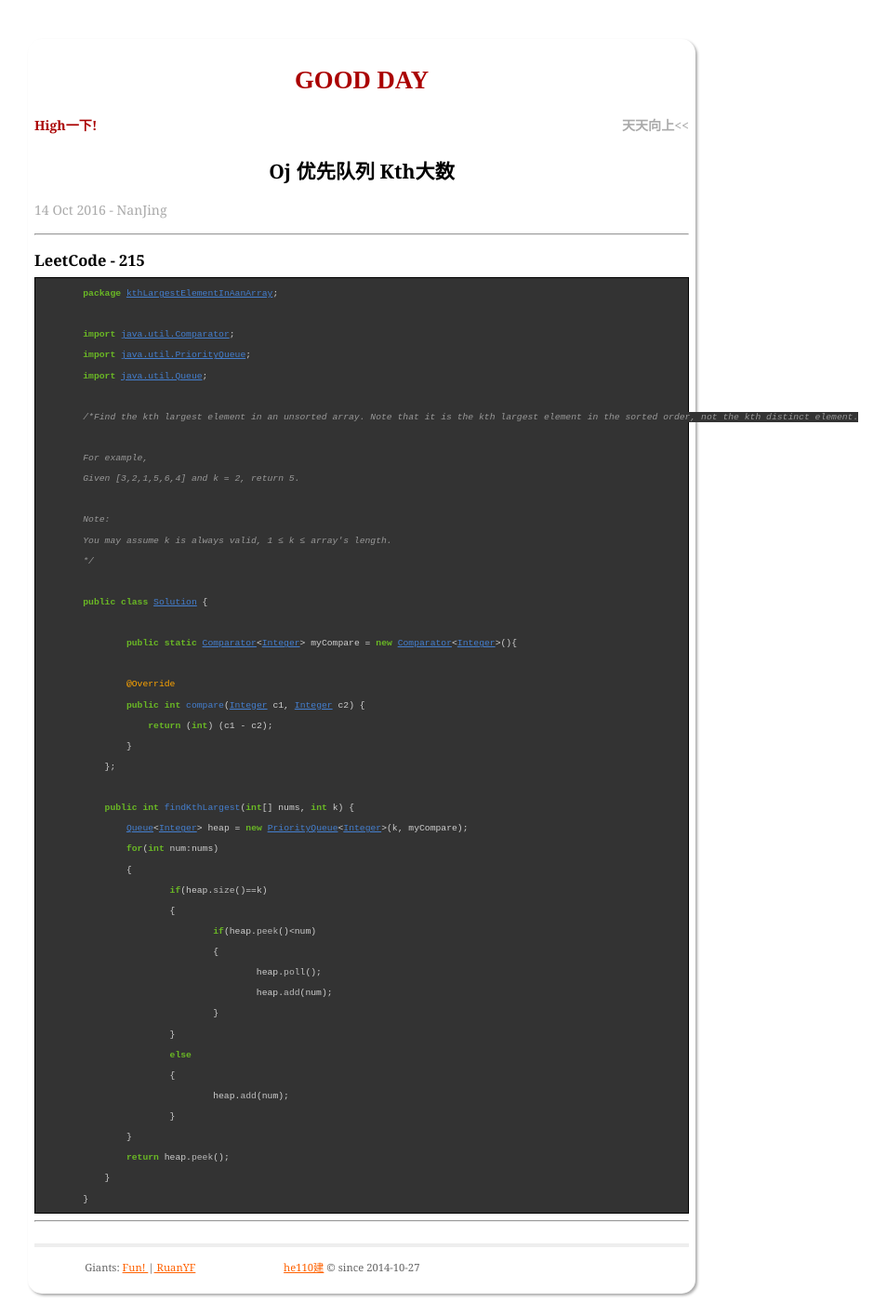
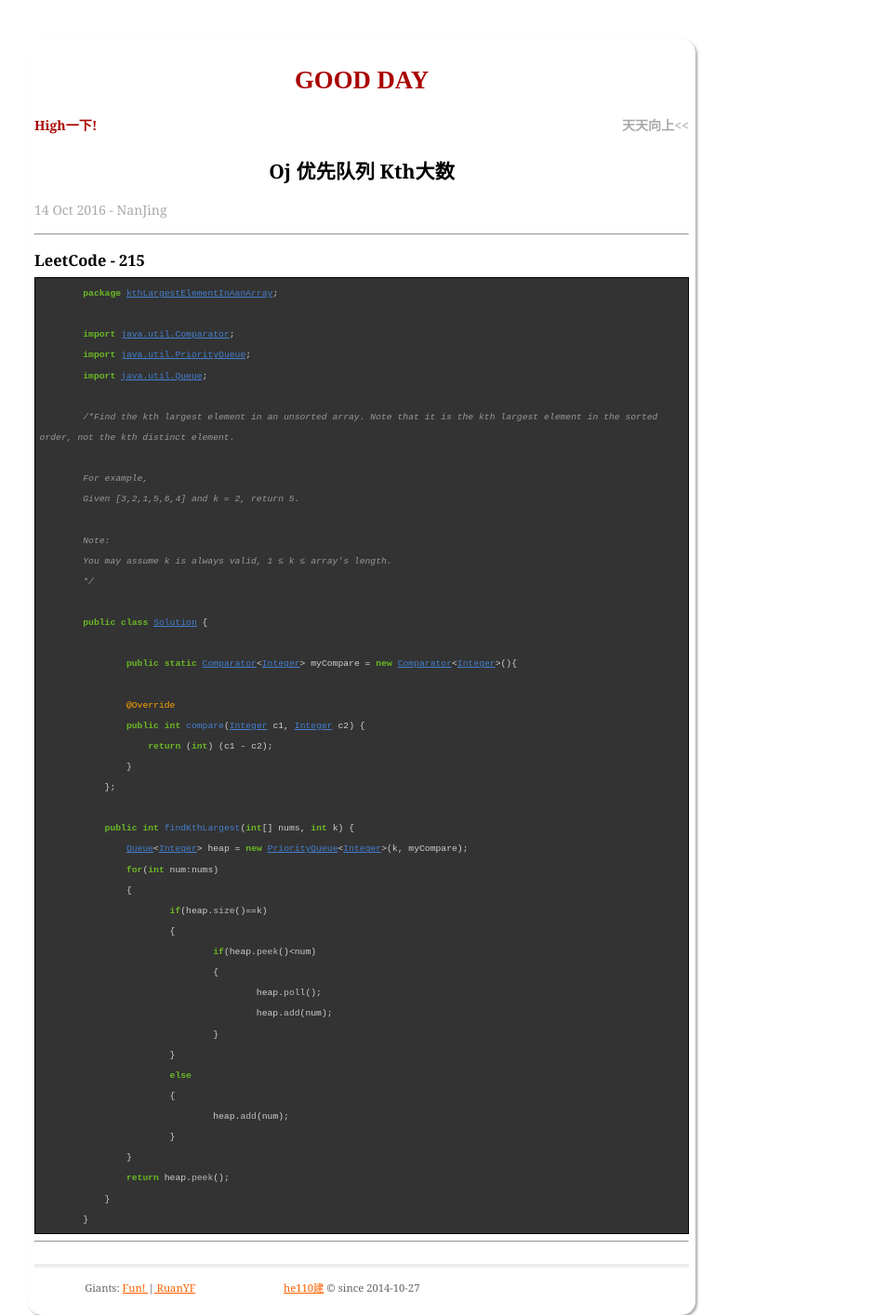
Before and after one commit to he110jian/he110jian.github.io, a Jekyll site: the page built from _posts/2016-10-14-OJ-优先队列-Kth大数.markdown, in a window 1280 px wide. Shown: the whole page at 93% size, without its empty margins (251-1205 px from the left). Built offline with Jekyll 4.4.1, drawn with Linux system fonts in a browser that asks for light colours; comment, search, counter and statistics services are not loaded.

Commit message:
white-space: pre-wrap;

```diff
--- a/css/screen.css
+++ b/css/screen.css
@@ -192,7 +192,7 @@ text-align: center;
     padding: 0.4em;
     background-color: #333;
     color: white;
-	word-wrap:break-word;
+white-space: pre-wrap;
   }
 
   #post ul,
```
